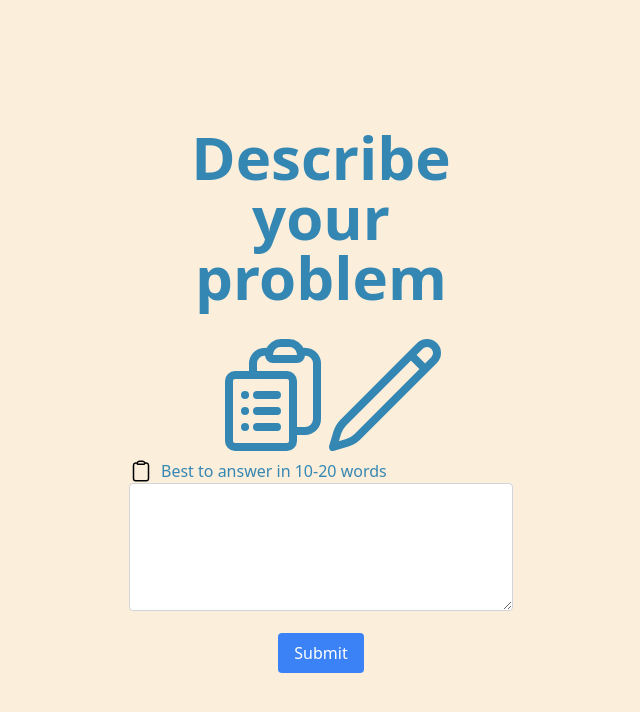
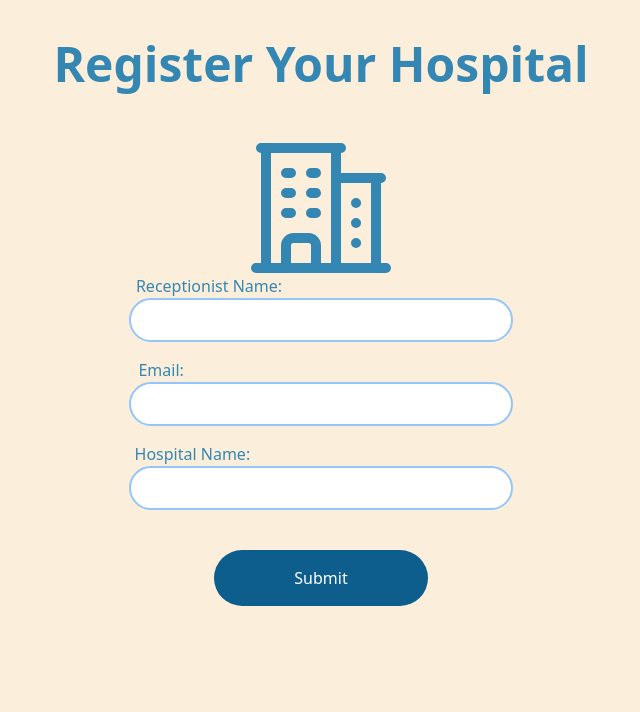
Before and after one commit to kufupa/drp44, a React (Create React App) app: page /RegisterHospital in a window 1280 px wide. Shown: the top 712 px of the page, without its empty margins (319-959 px from the left). Built offline with nearby package versions, Linux system fonts and the light colour scheme.

Commit message:
Create hospital Page

```diff
--- a/src/App.tsx
+++ b/src/App.tsx
@@ -9,6 +9,7 @@ import FlowChart from './pages/FlowChart';
 import { AbdominalPainAdultsHandler } from './utils/flowcharts/abdominal_pain_in_adults';
 import RedPatients from './pages/RedPatients';
 import ErrorPage from './pages/Error';
+import RegisterHospital from './pages/RegisterHospital';
 
 const App: React.FC = () => {
   const mockFlowChartPres = AbdominalPainAdultsHandler.getInstance();
@@ -23,6 +24,7 @@ const App: React.FC = () => {
           <Route path="/Confirmation" element={<Confirmation />} />
           <Route path="/RedPatient" element={<RedPatients />} />
           <Route path="/Error" element={<ErrorPage />} />
+          <Route path="/RegisterHospital" element={<RegisterHospital />} />
           <Route path="*" element={<PresentationForm />} />
         </Routes>
       </div>
--- a/src/pages/HospitalScreen.tsx
+++ b/src/pages/HospitalScreen.tsx
@@ -64,11 +64,11 @@ const HospitalScreen: React.FC = () => {
 
     return (
         <div>
-            <div className='text-3xl'>List Of Hospitals</div>
+            <div className='text-5xl font-black'>List Of Hospitals</div>
             <div className='py-6'>We're presenting the best hospitals for you, based on both the hospital's waiting time and your commute time.</div>
             <div className='grid grid-cols-10'>
                 <div className='lg:col-span-7 col-span-4'></div>
-                <div className='lg:col-span-3 col-span-6'>
+                <div className='lg:col-span-3 col-span-6 mb-6'>
                     <div className='absolute ml-4'>
                         <div className="w-8 h-8 rounded-full bg-green-100 hover:bg-green-300">
                             <div className="absolute z-10 rounded-lg text-2xl left-2 -top-0.5">+</div>
--- /dev/null
+++ b/src/pages/RegisterHospital.tsx
@@ -0,0 +1,60 @@
+import React, { useState } from 'react';
+
+const RegisterHospital: React.FC = () => {
+    const [receptionistName, setName] = useState('');
+    const [email, setEmail] = useState('');
+    const [hospitalName, setHospitalName] = useState('');
+    const [errorMessage, setErrorMessage] = useState('');
+
+    const handleSubmit = (e: React.FormEvent<HTMLFormElement>) => {
+        e.preventDefault();
+        if (receptionistName.trim() === '' || email.trim() === '' || hospitalName.trim() === '') {
+            setErrorMessage('All fields are mandatory');
+        } else {
+            // Call your submit function here with the form data
+            setErrorMessage('');
+            console.log(receptionistName + "    " + email + "    " + hospitalName)
+        }
+    };
+
+    return (
+        <div className='backgroundPale textBlue fixed inset-0 flex flex-col items-center justify-center'>
+            <div className='text-5xl font-bold top-10 absolute'>Register Your Hospital</div>
+            {/* Enter Image of */}
+            <div className='absolute md:top-32 top-40'>
+                <svg xmlns="http://www.w3.org/2000/svg" fill="none" viewBox="0 0 24 24" stroke-width="1.5" stroke="currentColor" className="size-40">
+                    <path stroke-linecap="round" stroke-linejoin="round" d="M2.25 21h19.5m-18-18v18m10.5-18v18m6-13.5V21M6.75 6.75h.75m-.75 3h.75m-.75 3h.75m3-6h.75m-.75 3h.75m-.75 3h.75M6.75 21v-3.375c0-.621.504-1.125 1.125-1.125h2.25c.621 0 1.125.504 1.125 1.125V21M3 3h12m-.75 4.5H21m-3.75 3.75h.008v.008h-.008v-.008Zm0 3h.008v.008h-.008v-.008Zm0 3h.008v.008h-.008v-.008Z" />
+                </svg>
+            </div>
+            <form onSubmit={handleSubmit}>
+                <div className='relative md:mt-20 mt-32'>
+                    <div className='textBlue md:-ml-56 -ml-40'>
+                        <label htmlFor="name">Receptionist Name:</label>
+                    </div>
+                    <div>
+                        <input type="text" id="name" value={receptionistName} onChange={(e) => setName(e.target.value)} required className='rounded-full border-blue-300 border-2 w-80 md:w-96 py-2 px-4' />
+                    </div>
+                </div>
+                <div className='mt-4'>
+                    <div className='textBlue md:-ml-56 -ml-40'>
+                        <label htmlFor="email">Email:&nbsp;&nbsp;&nbsp;&nbsp;&nbsp;&nbsp;&nbsp;&nbsp;&nbsp;&nbsp;&nbsp;&nbsp;&nbsp;&nbsp;&nbsp;&nbsp;&nbsp;&nbsp;&nbsp;&nbsp;&nbsp;&nbsp;&nbsp;</label>
+                    </div>
+
+                    <input type="email" id="email" value={email} onChange={(e) => setEmail(e.target.value)} required className='rounded-full border-blue-300 border-2 w-80 md:w-96 py-2 px-4' />
+                </div>
+                <div className='mt-4'>
+                    <div className='textBlue md:-ml-56 -ml-40'>
+                        <label htmlFor="hospitalName">Hospital Name:&nbsp;&nbsp;&nbsp;&nbsp;&nbsp;&nbsp;&nbsp;&nbsp;</label>
+                    </div>
+                    <input type="text" id="hospitalName" value={hospitalName} onChange={(e) => setHospitalName(e.target.value)} required className='rounded-full border-blue-300 border-2 w-80 md:w-96 py-2 px-4' />
+                </div>
+                {errorMessage && <p className="text-red-500">{errorMessage}</p>}
+                <div>
+                    <button type="submit" className='bgClickBlue text-white rounded-full py-4 px-20 mt-10'>Submit</button>
+                </div>
+            </form>
+        </div>
+    );
+};
+
+export default RegisterHospital;
```
